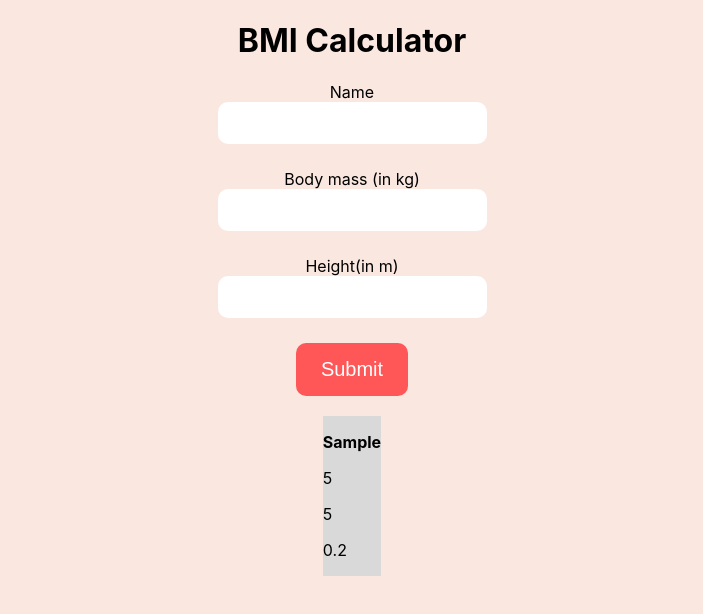
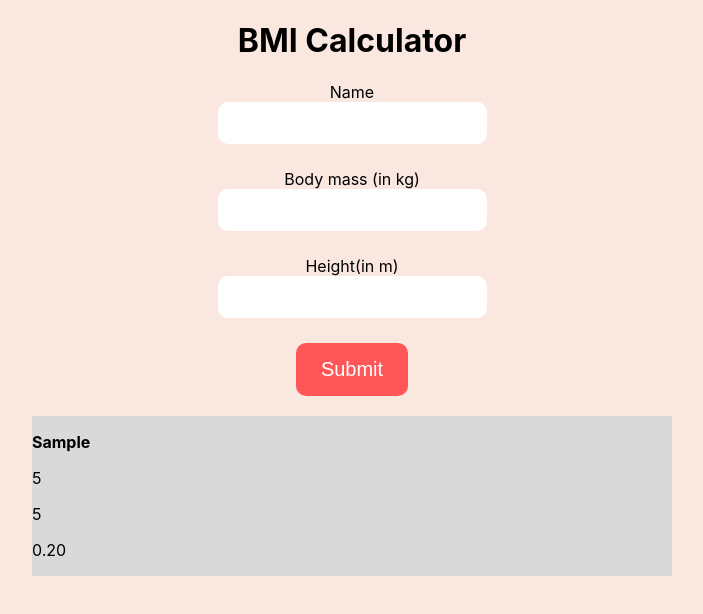
Before and after one commit to PriyanshuIndra/BMI-ReactCalculator, a React (Create React App) app: page / in a window 1280 px wide. Both pictures are taken after typing "Sample", "5", "5" into the empty fields and a click on the button "Submit". Shown: the top 614 px of the page, without its empty margins (288-991 px from the left). Built offline with nearby package versions, Linux system fonts and the light colour scheme.

Commit message:
another commit

```diff
--- a/src/Components/Form.jsx
+++ b/src/Components/Form.jsx
@@ -32,6 +32,7 @@ const Form = (props) => {
             const weight = parseFloat(inputData.weight);
 
             inputData.bmi_value = weight/(height*height);
+            inputData.bmi_value = inputData.bmi_value.toFixed(2) // toFixed(2) will display the floating no. upto 2 decimal places only
         }
 
         bmiCalculator()
--- a/src/Components/UserDataCard.module.css
+++ b/src/Components/UserDataCard.module.css
@@ -2,6 +2,7 @@
 .main {
     background-color: #d9d9d9;
     margin-top: 20px;
+    width: 50%;
 }
 
 .userName {
```
